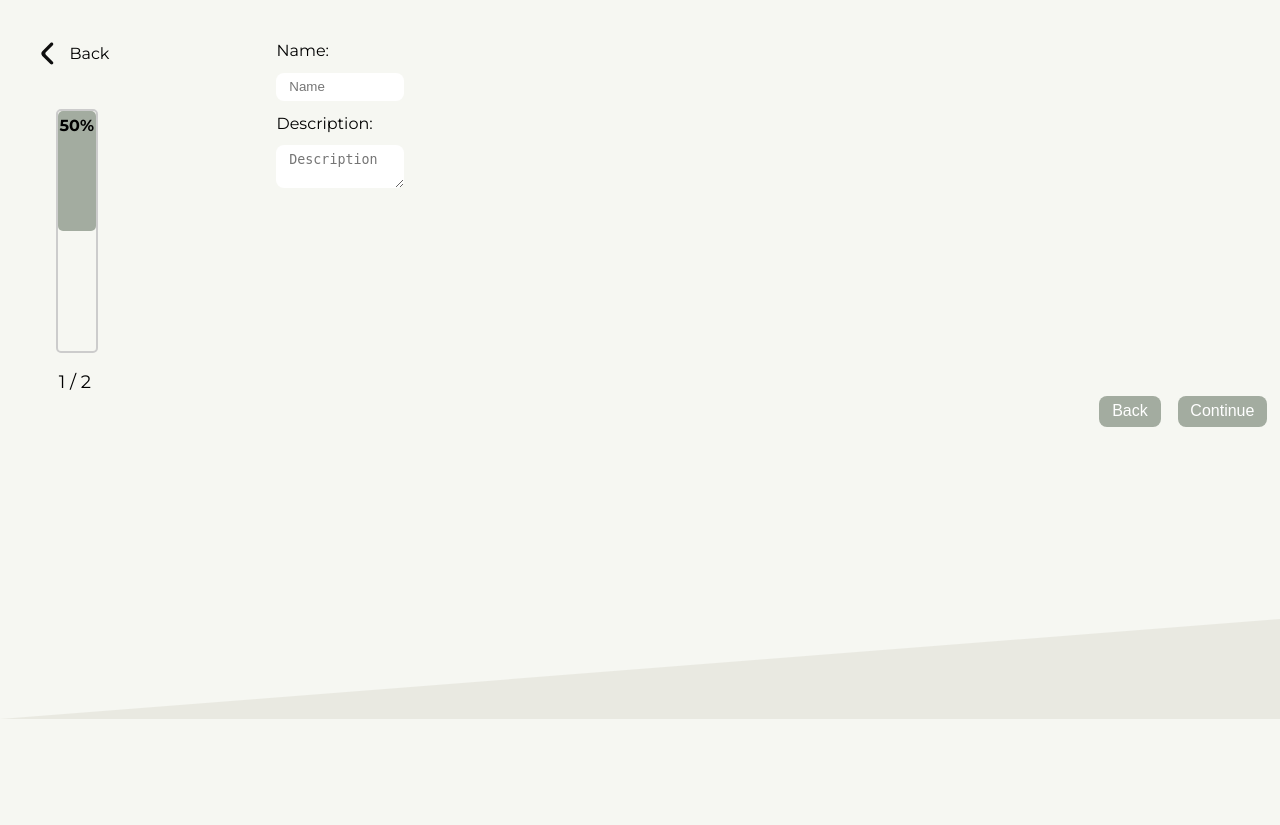
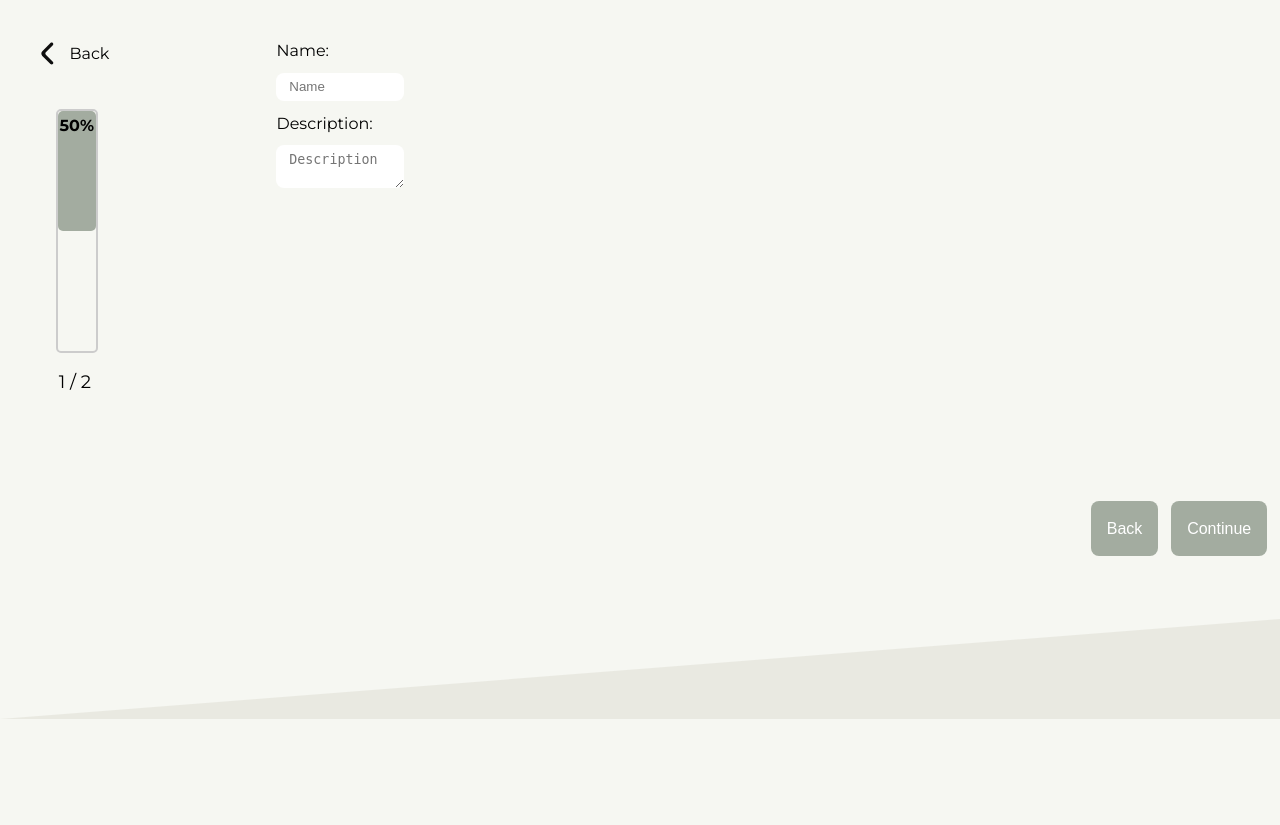
Before and after one commit to Spotlas/Spotlas, a PHP site: page /pages/add_place/add.html in a window 1280 px wide. Shown: the part 81-906 px from the top of the page. Run offline with PHP 8.4, Linux system fonts and the light colour scheme.

Commit message:
Refactor 'Add Place' page layout; adjust button positioning and enhance grid structure for improved UI

```diff
--- a/project/assets/css/add.css
+++ b/project/assets/css/add.css
@@ -43,9 +43,6 @@ h1, h2, h3, h4, h5, h6{
 main{
     display: grid;
     grid-template-columns: 20% 80%;
-
-    grid-template-rows: 90% 10%;
-
     gap: 1vw;
     padding: 1vw;
 
@@ -120,15 +117,25 @@ main{
 }
 
 /* Section 2 */
+#add_section2{
+    display: grid;
+    grid-template-rows: 90% 10%;
 
+    max-height: 68vh;
+}
+
+/* back Continue buttons */
 #add_buttons_bC{
-    position: absolute;;
-    right: 0;
-    margin-top: 30vw;
+    display: flex;
+    justify-content: flex-end;
+
+    grid-row: 2;
+
 }
 
 #add_buttons_bC button{
-    padding: 0.5vw 1vw;
+    padding: var(--padding-s) var(--padding-m);
+    /* padding: 0.5vw 1vw; */
     margin-right: 1vw;
     border-radius: 8px;
     background-color: var(--primary-color);
@@ -138,6 +145,7 @@ main{
     font-size: var(--font-size-s);
 }
 
+/* Input fields */
 #add_name_description{
     display: grid;
     grid-template-columns: 1fr;
--- a/project/pages/add_place/add.html
+++ b/project/pages/add_place/add.html
@@ -87,13 +87,12 @@
 
             </div>
 
+            <div id="add_buttons_bC">
+                <button id="add_back" onclick="updateProgress('back')">Back</button>
+                <button id="add_continue" onclick="updateProgress('more')">Continue</button>
+            </div>
 
         </section>
-
-        <div id="add_buttons_bC">
-            <button id="add_back" onclick="updateProgress('back')">Back</button>
-            <button id="add_continue" onclick="updateProgress('more')">Continue</button>
-        </div>
 
     </main>
 
```
